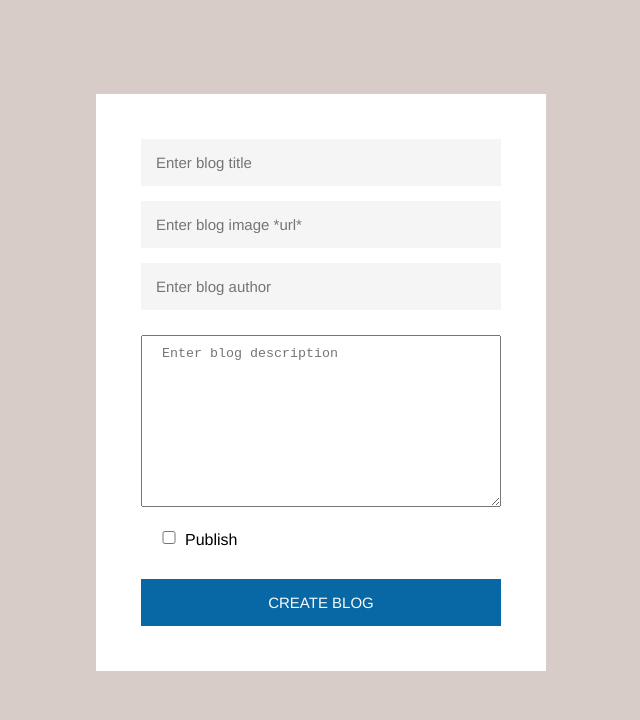
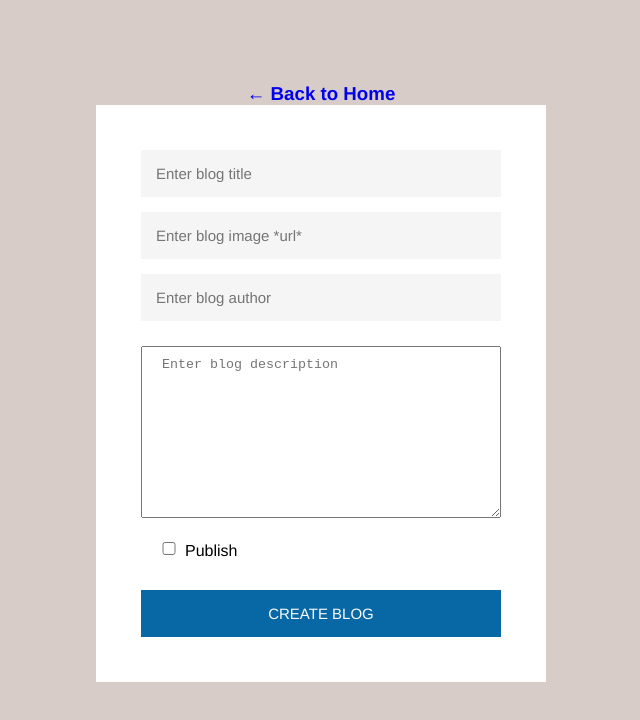
Before and after one commit to Lesley-w19/vue-challenge, a Vue app: page /createblog in a window 1280 px wide. Shown: the top 720 px of the page, without its empty margins (319-959 px from the left). Built offline with nearby package versions, Linux system fonts and the light colour scheme; no server answers.

Commit message:
added a route-link back to the home page

```diff
--- a/src/components/CreateBlog.vue
+++ b/src/components/CreateBlog.vue
@@ -1,5 +1,6 @@
 <template>
   <div class="form-container">
+    <router-link to="/"><h3>&larr; Back to Home</h3></router-link>
     <div class="form">
       <form class="register-form" @submit.prevent="onBlogSubmit">
         <input
```
